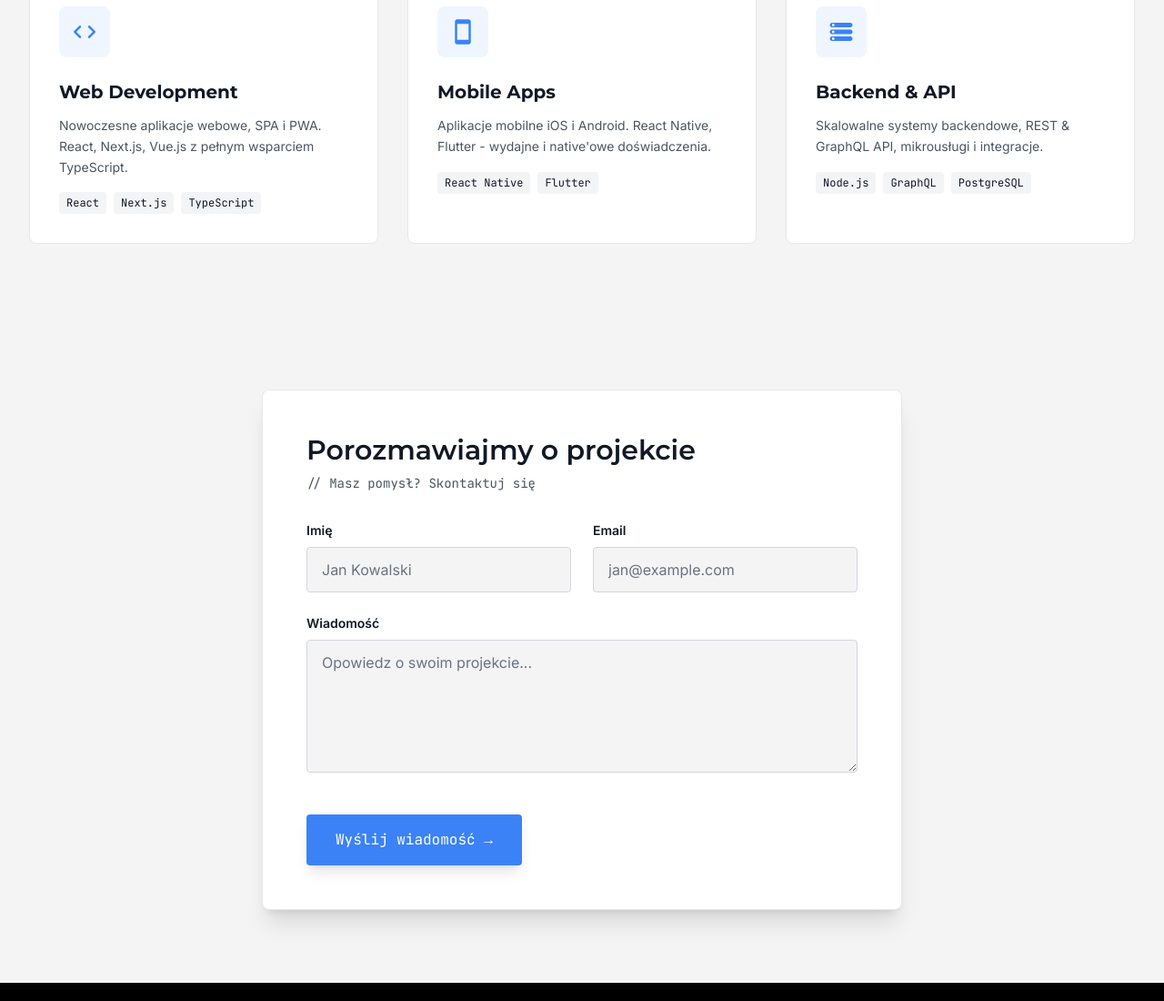
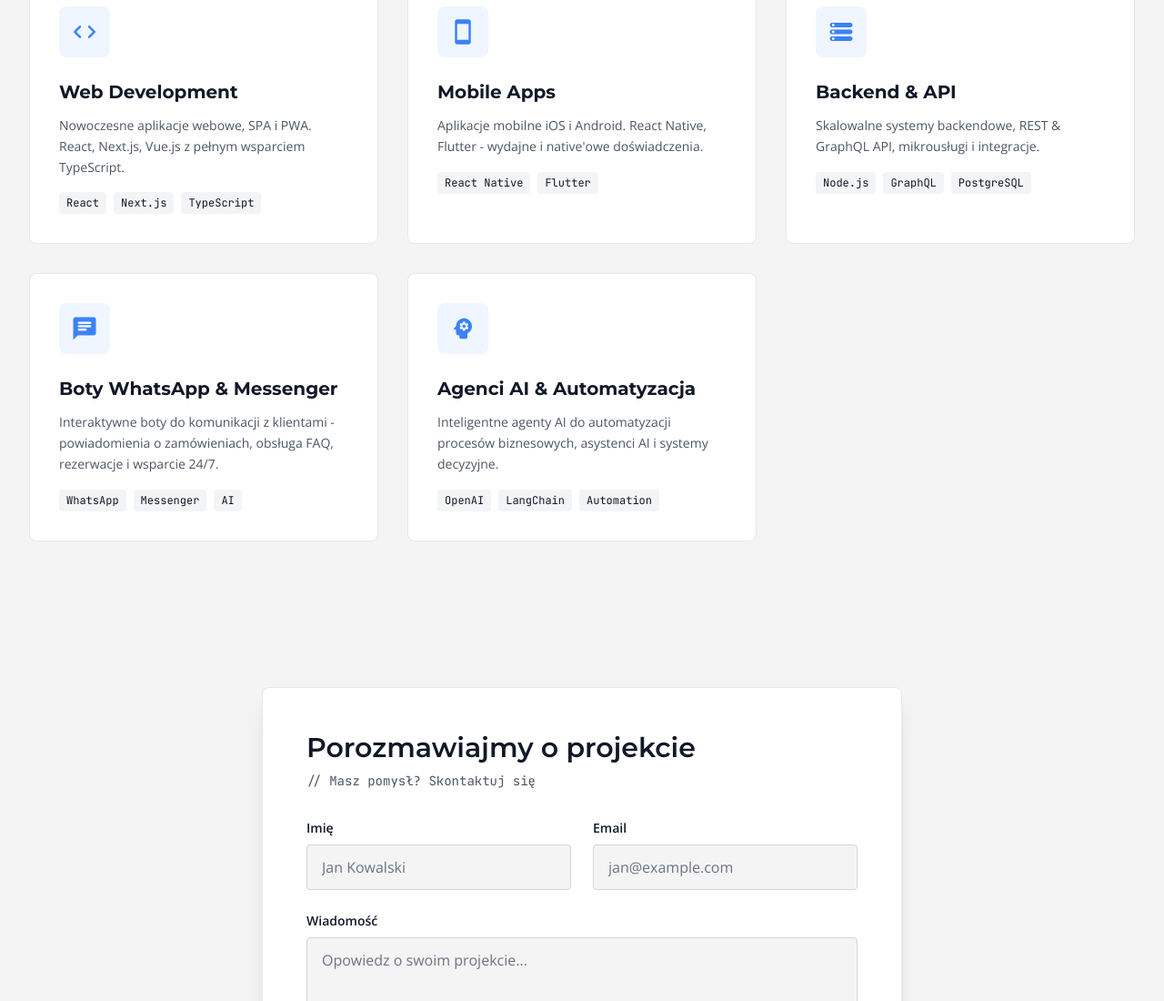
Before and after one commit to zanies/fl45production, a plain HTML site: page index.html in a window 1280 px wide. Shown: the part 1601-2701 px from the top of the page at 91% size. Drawn offline with nearby package versions, Linux system fonts and the light colour scheme; animation ran at ten frames a second.

Commit message:
feat: Update body font to Open Sans, adjust service grid layout, and add new sections for chatbots and AI agents.

```diff
--- a/index.html
+++ b/index.html
@@ -22,7 +22,7 @@
                     },
                     fontFamily: {
                         display: ["'Montserrat'", "sans-serif"],
-                        body: ["'Inter'", "sans-serif"],
+                        body: ["'Open Sans'", "sans-serif"],
                         mono: ["'JetBrains Mono'", "monospace"],
                     },
                 },
@@ -32,7 +32,7 @@
     <link rel="preconnect" href="https://fonts.googleapis.com">
     <link rel="preconnect" href="https://fonts.gstatic.com" crossorigin>
     <link
-        href="https://fonts.googleapis.com/css2?family=Inter:wght@300;400;600;700&family=JetBrains+Mono:wght@400;600&family=Montserrat:wght@500;600;700;800;900&family=Exo+2:wght@700;900&display=swap"
+        href="https://fonts.googleapis.com/css2?family=Open+Sans:wght@300;400;600;700&family=JetBrains+Mono:wght@400;600&family=Montserrat:wght@500;600;700;800;900&family=Exo+2:wght@700;900&display=swap"
         rel="stylesheet">
     <link href="https://fonts.googleapis.com/icon?family=Material+Icons+Round" rel="stylesheet">
     <style>
@@ -639,7 +639,7 @@
                 <p class="text-gray-600 dark:text-gray-400 font-mono text-sm">// Kompleksowe rozwiązania software</p>
             </div>
 
-            <div class="grid grid-cols-1 md:grid-cols-3 gap-8">
+            <div class="grid grid-cols-1 md:grid-cols-2 lg:grid-cols-3 gap-8">
                 <!-- Web Development -->
                 <div
                     class="group p-8 bg-background-light dark:bg-background-dark rounded-lg border border-gray-200 dark:border-gray-800 hover:border-accent dark:hover:border-accent transition-all hover:shadow-xl">
@@ -691,6 +691,43 @@
                         <span class="text-xs px-2 py-1 bg-gray-100 dark:bg-gray-800 rounded font-mono">Node.js</span>
                         <span class="text-xs px-2 py-1 bg-gray-100 dark:bg-gray-800 rounded font-mono">GraphQL</span>
                         <span class="text-xs px-2 py-1 bg-gray-100 dark:bg-gray-800 rounded font-mono">PostgreSQL</span>
+                    </div>
+                </div>
+
+                <!-- Chatbots & Messaging -->
+                <div
+                    class="group p-8 bg-background-light dark:bg-background-dark rounded-lg border border-gray-200 dark:border-gray-800 hover:border-accent dark:hover:border-accent transition-all hover:shadow-xl">
+                    <div
+                        class="w-14 h-14 bg-blue-50 dark:bg-blue-950/30 rounded-lg flex items-center justify-center mb-6 group-hover:scale-110 transition-transform">
+                        <span class="material-icons-round text-3xl text-accent">chat</span>
+                    </div>
+                    <h3 class="font-display text-xl font-bold mb-3">Boty WhatsApp & Messenger</h3>
+                    <p class="text-gray-600 dark:text-gray-400 text-sm leading-relaxed mb-4">
+                        Interaktywne boty do komunikacji z klientami - powiadomienia o zamówieniach, obsługa FAQ,
+                        rezerwacje i wsparcie 24/7.
+                    </p>
+                    <div class="flex flex-wrap gap-2">
+                        <span class="text-xs px-2 py-1 bg-gray-100 dark:bg-gray-800 rounded font-mono">WhatsApp</span>
+                        <span class="text-xs px-2 py-1 bg-gray-100 dark:bg-gray-800 rounded font-mono">Messenger</span>
+                        <span class="text-xs px-2 py-1 bg-gray-100 dark:bg-gray-800 rounded font-mono">AI</span>
+                    </div>
+                </div>
+
+                <!-- AI Agents & Automation -->
+                <div
+                    class="group p-8 bg-background-light dark:bg-background-dark rounded-lg border border-gray-200 dark:border-gray-800 hover:border-accent dark:hover:border-accent transition-all hover:shadow-xl">
+                    <div
+                        class="w-14 h-14 bg-blue-50 dark:bg-blue-950/30 rounded-lg flex items-center justify-center mb-6 group-hover:scale-110 transition-transform">
+                        <span class="material-icons-round text-3xl text-accent">psychology</span>
+                    </div>
+                    <h3 class="font-display text-xl font-bold mb-3">Agenci AI & Automatyzacja</h3>
+                    <p class="text-gray-600 dark:text-gray-400 text-sm leading-relaxed mb-4">
+                        Inteligentne agenty AI do automatyzacji procesów biznesowych, asystenci AI i systemy decyzyjne.
+                    </p>
+                    <div class="flex flex-wrap gap-2">
+                        <span class="text-xs px-2 py-1 bg-gray-100 dark:bg-gray-800 rounded font-mono">OpenAI</span>
+                        <span class="text-xs px-2 py-1 bg-gray-100 dark:bg-gray-800 rounded font-mono">LangChain</span>
+                        <span class="text-xs px-2 py-1 bg-gray-100 dark:bg-gray-800 rounded font-mono">Automation</span>
                     </div>
                 </div>
             </div>
```
